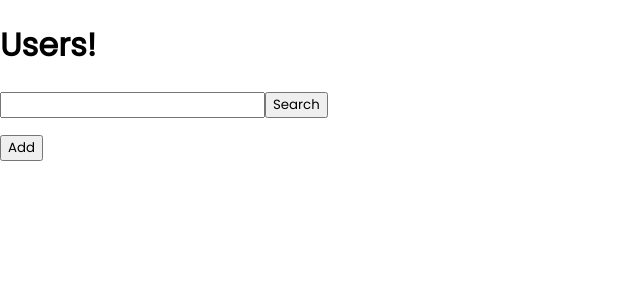
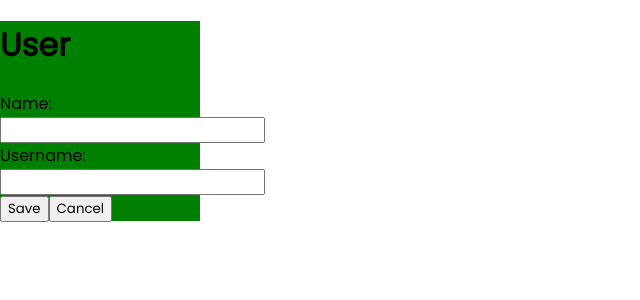
Before and after one commit to ehsanmajd/user-manager, a React (Create React App) app: page / in a window 1280 px wide. Shown: the top 300 px of the page, without its empty margins (0-640 px from the left). Built offline with nearby package versions, Linux system fonts and the light colour scheme.

Commit message:
Render props sample.

```diff
--- a/src/users/Router.js
+++ b/src/users/Router.js
@@ -38,13 +38,13 @@ export default class Router extends React.Component {
     console.log('props', this.props)
     return (
       <>
-        <Wrapper visible={this.state.mode === 'list'}>
+        <Wrapper visible={this.props.hover}>
           <UserManager
             onEdit={this.handleEdit}
             onAdd={this.handleAdd}
           />
         </Wrapper>
-        <Wrapper visible={this.state.mode === 'detail'}>
+        <Wrapper visible={!this.props.hover}>
           <UserDetail
             userId={this.state.editingUserId}
             onCancel={this.handleCancel}
--- a/src/users/app.js
+++ b/src/users/app.js
@@ -18,7 +18,6 @@ class Wrapper extends React.Component {
   render() {
     return (
       <div style={{ height: '200px', width: '200px', backgroundColor: this.props.color }}>
-        <input />
         {this.props.children}
       </div>
     )
@@ -28,7 +27,9 @@ class Wrapper extends React.Component {
 export default class App extends React.Component {
   render() {
     return (
-      <Router foo='bar' />
+      <Hoverable>
+        {(hover) => <Router foo='bar' hover={hover} />}
+      </Hoverable>
     )
   }
 }
@@ -63,3 +64,30 @@ function withHoverEffect(Component) {
 
   return Baz;
 }
+
+
+class Hoverable extends React.Component {
+  constructor() {
+    super();
+
+    this.state = {
+      hover: false
+    }
+  }
+  render() {
+    return (
+      <div
+        style={{
+          height: '200px',
+          width: '200px',
+          backgroundColor: this.state.hover ? 'red' : 'green'
+        }}
+        onMouseEnter={() => this.setState({ hover: true })}
+        onMouseLeave={() => this.setState({ hover: false })}
+      >
+        {this.props.children(this.state.hover)}
+        {/* <Component {...this.props} hover={this.state.hover} /> */}
+      </div>
+    )
+  }
+}
```
